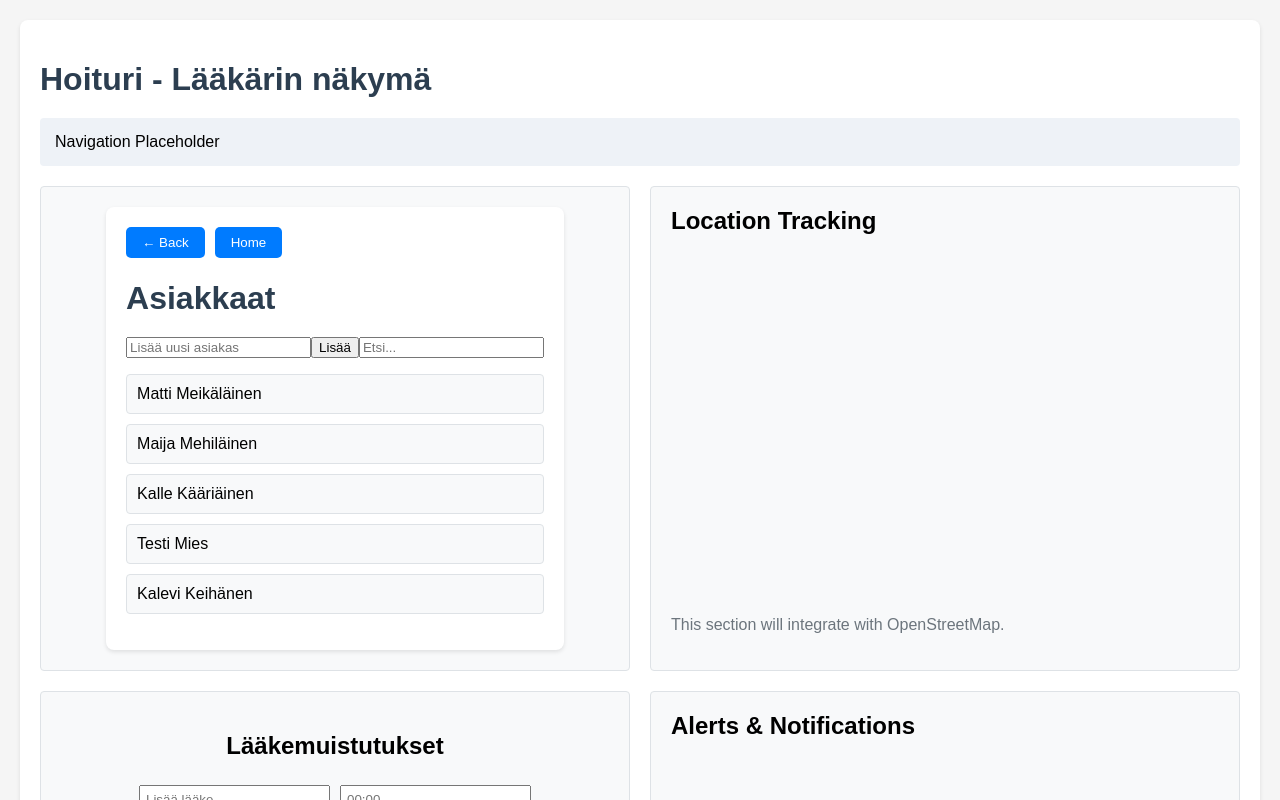
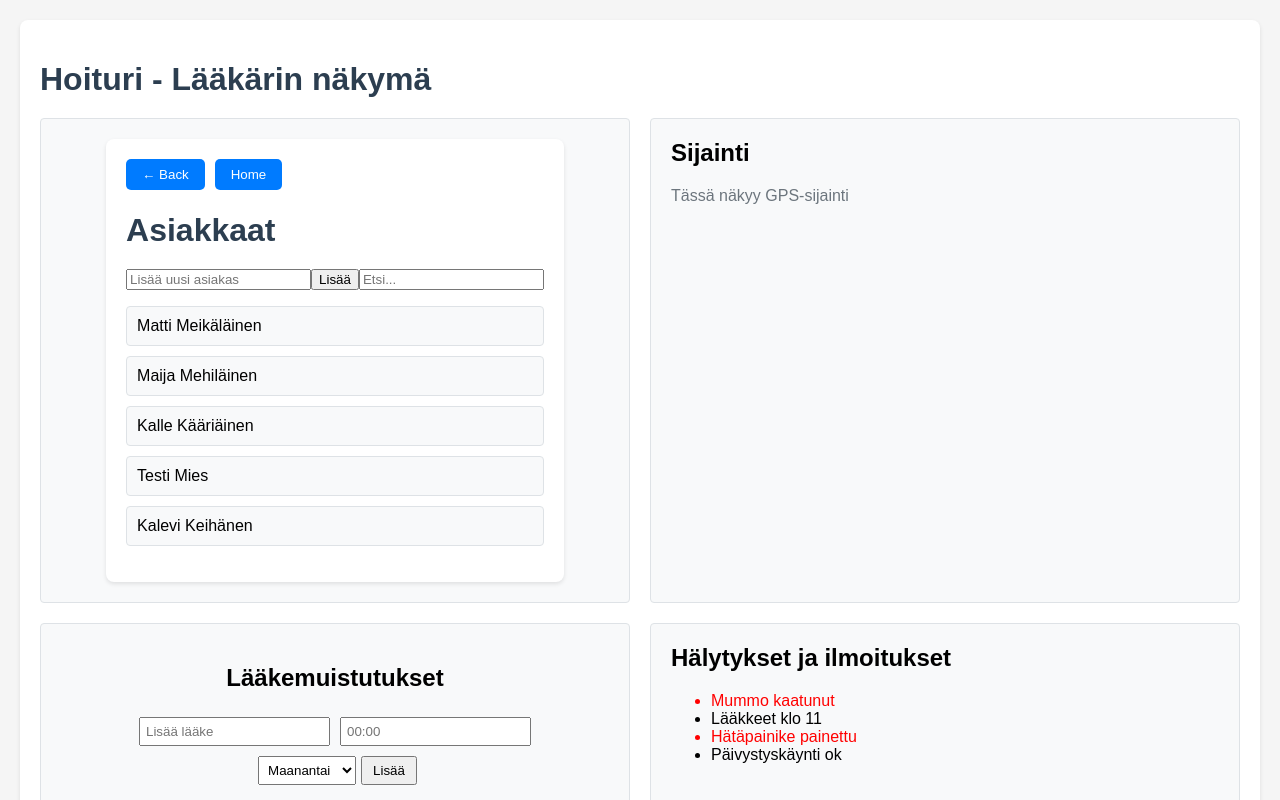
Before and after one commit to JarvensivuS/Hoituri, a React (Create React App) app in the folder web-app/: page / in a window 1280 px wide. Shown: the top 800 px of the page. Built offline with nearby package versions, Linux system fonts and the light colour scheme.

Commit message:
Location and notification started

```diff
--- a/web-app/public/index.html
+++ b/web-app/public/index.html
@@ -3,7 +3,7 @@
 <head>
     <meta charset="UTF-8">
     <meta name="viewport" content="width=device-width, initial-scale=1.0">
-    <title>Hoituri - Main Page</title>
+    <title>Hoituri - ohjauspaneeli</title>
     <link rel="stylesheet" href="styles.css">
 </head>
 <body>
--- a/web-app/src/App.js
+++ b/web-app/src/App.js
@@ -1,12 +1,13 @@
 import React from "react";
 import MedicationSchedule from "./components/MedicationSchedule";
 import PatientView from "./components/PatientView";
+import AlertsNotifications from "./components/AlertsNotifications";
+import LocationTracking from "./components/LocationTracking";
 
 function App() {
   return (
     <div className="container">
       <h1>Hoituri - Lääkärin näkymä</h1>
-      <div className="nav-placeholder">Navigation Placeholder</div>
 
       {/* Cards layout using CSS Grid */}
       <div className="content-placeholder">
@@ -14,15 +15,13 @@ function App() {
           <PatientView />
         </div>
         <div className="card">
-          <h2>Location Tracking</h2>
-          <p>This section will integrate with OpenStreetMap.</p>
+          <LocationTracking/>
         </div>
         <div className="card">
           <MedicationSchedule />
         </div>
         <div className="card">
-          <h2>Alerts & Notifications</h2>
-          <p>This section will display important alerts and notifications.</p>
+          <AlertsNotifications/>
         </div>
       </div>
     </div>
--- /dev/null
+++ b/web-app/src/components/AlertsNotifications.js
@@ -0,0 +1,25 @@
+import React from 'react'
+
+const AlertsNotifications = () => {
+    const notifications = [
+        { id: 1, type: "alert", message: "Mummo kaatunut" },
+        { id: 2, type: "notification", message: "Lääkkeet klo 11" },
+        { id: 3, type: "alert", message: "Hätäpainike painettu" },
+        { id: 4, type: "notification", message: "Päivystyskäynti ok" }
+    ];
+
+    return (
+        <div>
+            <h2>Hälytykset ja ilmoitukset</h2>
+            <ul>
+                {notifications.map((item) => (
+                    <li key={item.id} style={{ color: item.type === "alert" ? "red" : "black" }}>
+                        {item.message}
+                    </li>
+                ))}
+            </ul>
+        </div>
+    );
+};
+
+export default AlertsNotifications;
--- /dev/null
+++ b/web-app/src/components/LocationTracking.js
@@ -0,0 +1,10 @@
+import React from 'react'
+
+export default function LocationTracking() {
+  return (
+    <div>
+      <h2>Sijainti</h2>
+      <p>Tässä näkyy GPS-sijainti</p>
+    </div>
+  )
+}
--- a/web-app/src/components/MedicationSchedule.js
+++ b/web-app/src/components/MedicationSchedule.js
@@ -89,7 +89,7 @@ const MedicationSchedule = () => {
             value={newTime}
             onChange={handleTimeChange}
             placeholder="00:00"
-            maxLength={5} // No more than five numbers as in hh:MM
+            maxLength={5}
             style={{ margin: "5px", padding: "5px" }}
           />
           <select
@@ -97,7 +97,7 @@ const MedicationSchedule = () => {
             onChange={(e) => setNewDay(e.target.value)}
             style={{ margin: "5px", padding: "5px" }}
           >
-            {/* A list of weekdays*/}
+            {/*list of weekdays*/}
             {weekdays.map((day, index) => (
               <option key={index} value={day}>
                 {day}
```
